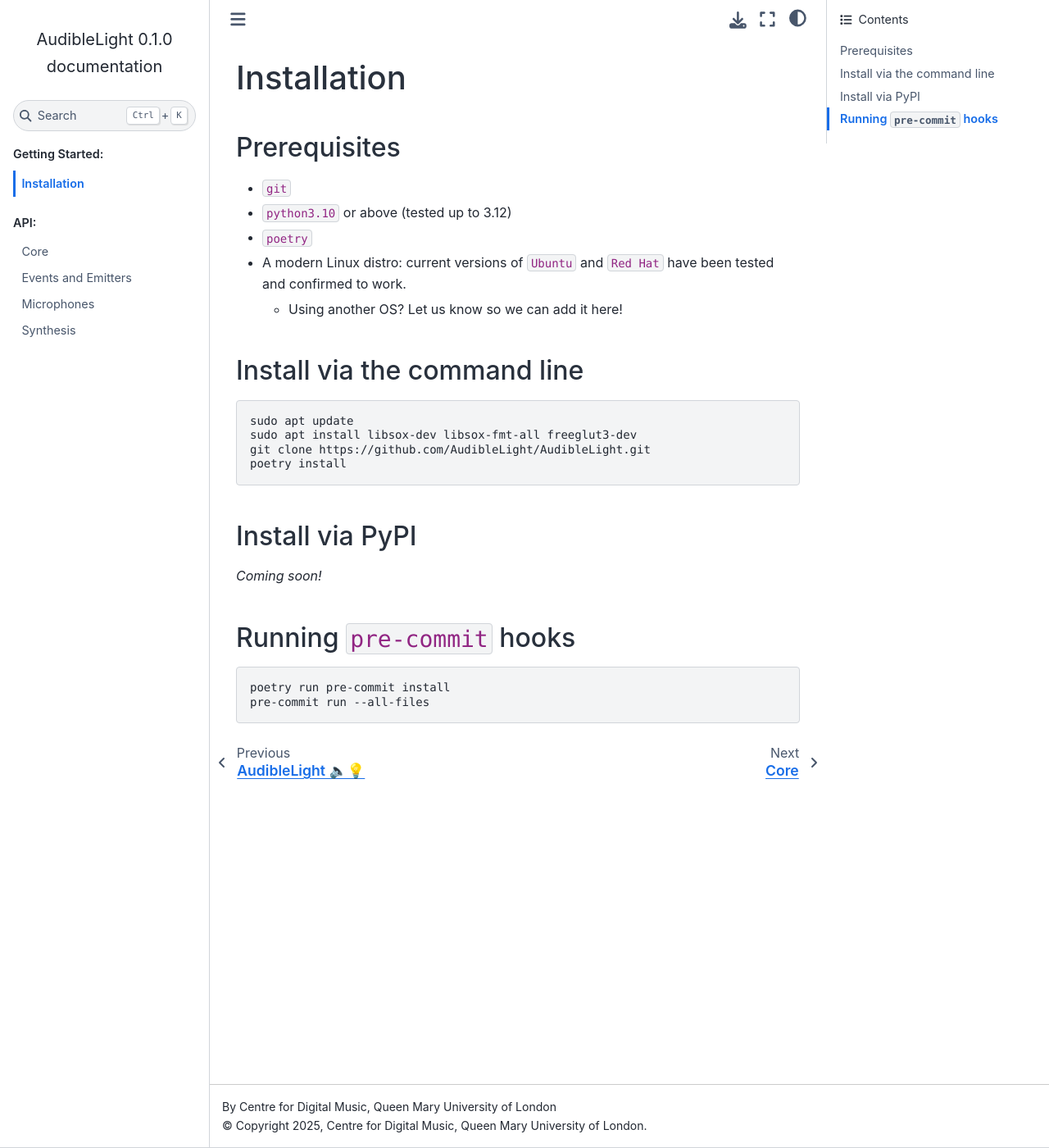
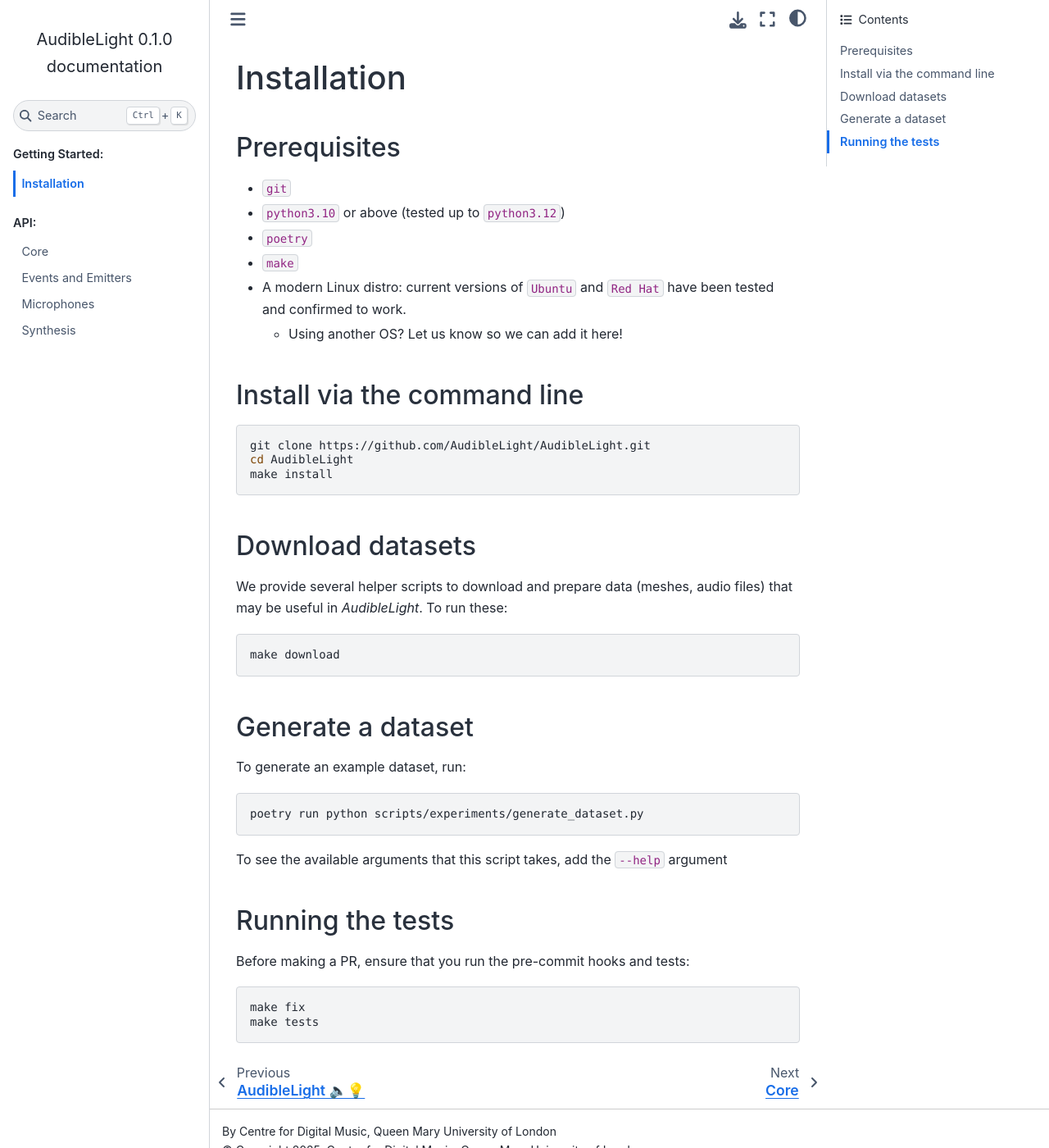
Before and after one commit to AudibleLight/AudibleLight, a Sphinx documentation site: the page built from docs/installation.rst, in a window 1280 px wide and 1400 px high. Shown: the whole window at 82% size. Built offline with Sphinx 7.4.7 and the Sphinx Book theme 1.1.4, drawn with Linux system fonts in a browser that asks for light colours; pages that are not in the unit, such as notebooks, are missing from menus; the version number is read from the project's files by our own code.

Commit message:
Add `Makefile` (#123)
* ignore _build in root directory too

* fix some black formatting

* add makefile

* update github actions

* update docs

* just `make` being `make`

* nits for docs

* try fix

* only deploy docs on push to main

```diff
--- a/docs/index.rst
+++ b/docs/index.rst
@@ -1,5 +1,5 @@
 AudibleLight 🔈💡
-================
+=================
 
 Spatial soundscape synthesis using ray-tracing
 ----------------------------------------------
--- a/docs/installation.rst
+++ b/docs/installation.rst
@@ -5,8 +5,9 @@
 ^^^^^^^^^^^^^
 
 - ``git``
-- ``python3.10`` or above (tested up to 3.12)
+- ``python3.10`` or above (tested up to ``python3.12``)
 - ``poetry``
+- ``make``
 - A modern Linux distro: current versions of ``Ubuntu`` and ``Red Hat`` have been tested and confirmed to work.
 
   - Using another OS? Let us know so we can add it here!
@@ -16,20 +17,36 @@
 
 .. code-block:: bash
 
-   sudo apt update
-   sudo apt install libsox-dev libsox-fmt-all freeglut3-dev
    git clone https://github.com/AudibleLight/AudibleLight.git
-   poetry install
+   cd AudibleLight
+   make install
 
-Install via PyPI
-^^^^^^^^^^^^^^^^
+Download datasets
+^^^^^^^^^^^^^^^^^
 
-*Coming soon!*
-
-Running ``pre-commit`` hooks
-^^^^^^^^^^^^^^^^^^^^^^^^^^^^
+We provide several helper scripts to download and prepare data (meshes, audio files) that may be useful in `AudibleLight`. To run these:
 
 .. code-block:: bash
 
-   poetry run pre-commit install
-   pre-commit run --all-files
+   make download
+
+Generate a dataset
+^^^^^^^^^^^^^^^^^^
+
+To generate an example dataset, run:
+
+.. code-block:: bash
+
+   poetry run python scripts/experiments/generate_dataset.py
+
+To see the available arguments that this script takes, add the ``--help`` argument
+
+Running the tests
+^^^^^^^^^^^^^^^^^
+
+Before making a PR, ensure that you run the pre-commit hooks and tests:
+
+.. code-block:: bash
+
+   make fix
+   make tests
```
Also changed, not shown: README.md (+14 -15 lines), scripts/download_data/README.md, 5 other files.
